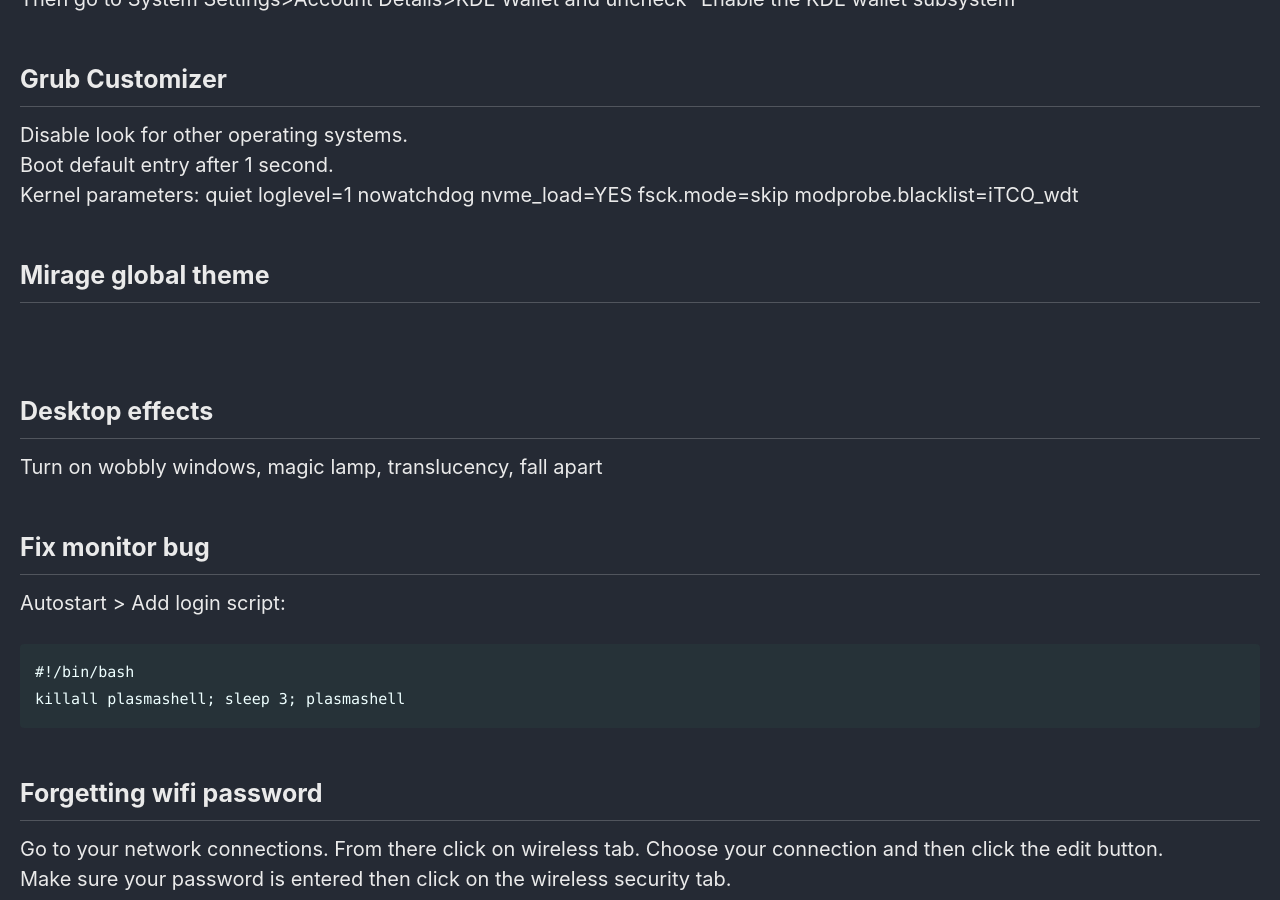
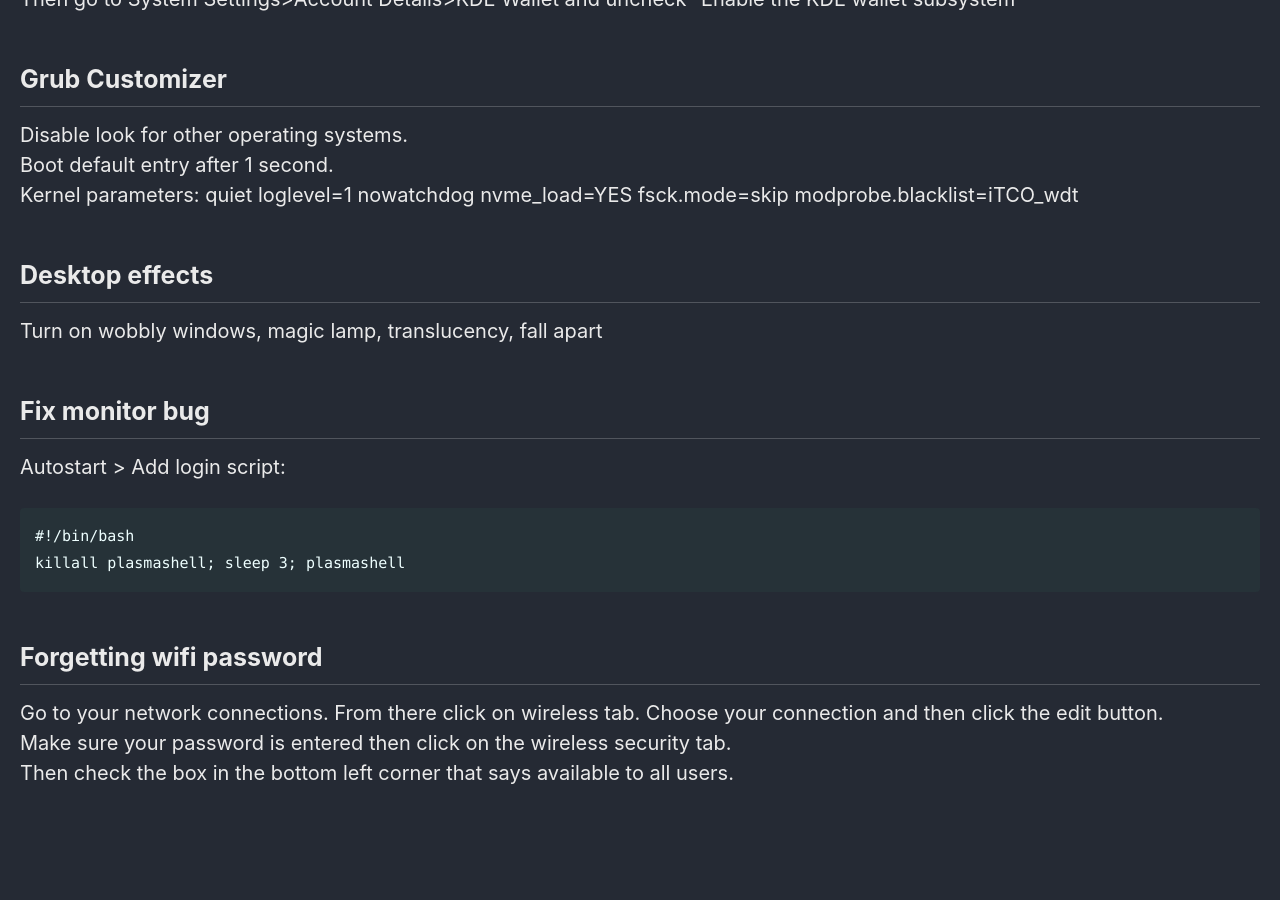
Before and after one commit to Connor-McCartney/Connor-McCartney.github.io, a Jekyll site: the page built from _pages/misc/KDE-Plasma.md, in a window 1280 px wide and 900 px high, scrolled down 1845 px. Built offline with Jekyll 4.4.1, drawn with Linux system fonts in a browser that asks for light colours; cached includes are drawn as plain includes; after the commit the page ends 2689 px from its top, so only the background shows below that.

Commit message:
Update KDE-Plasma.md

```diff
--- a/_pages/misc/KDE-Plasma.md
+++ b/_pages/misc/KDE-Plasma.md
@@ -70,9 +70,6 @@ Disable look for other operating systems. <br>
 Boot default entry after 1 second. <br>
 Kernel parameters: quiet loglevel=1 nowatchdog nvme_load=YES fsck.mode=skip modprobe.blacklist=iTCO_wdt
 
-## Mirage global theme
-<br>
-
 ## Desktop effects
 
 Turn on wobbly windows, magic lamp, translucency, fall apart
```
